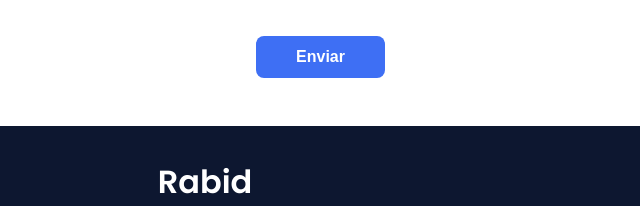
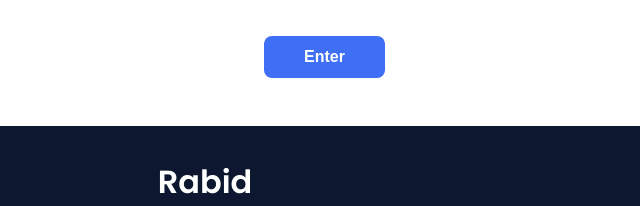
Before and after one commit to Rabid0009/Alfa_Univercity, a plain HTML site: page index.html in a window 1280 px wide. Shown: the part 3261-3467 px from the top of the page, 435-1075 px from the left. Drawn offline with nearby package versions, Linux system fonts and the light colour scheme.

Commit message:
Update index.html

```diff
--- a/index.html
+++ b/index.html
@@ -179,7 +179,7 @@
                         <input type="text" placeholder="Name" class="contact__input">
                         <input type="mail" placeholder="Email" class="contact__input">
                         <textarea name="" id="" cols="0" rows="10" class="contact__input"></textarea>
-                        <input type="button" value="Enviar" class="contact__button button">
+                        <input type="button" value="Enter" class="contact__button button">
                     </form>
                 </div>
             </section>
```
